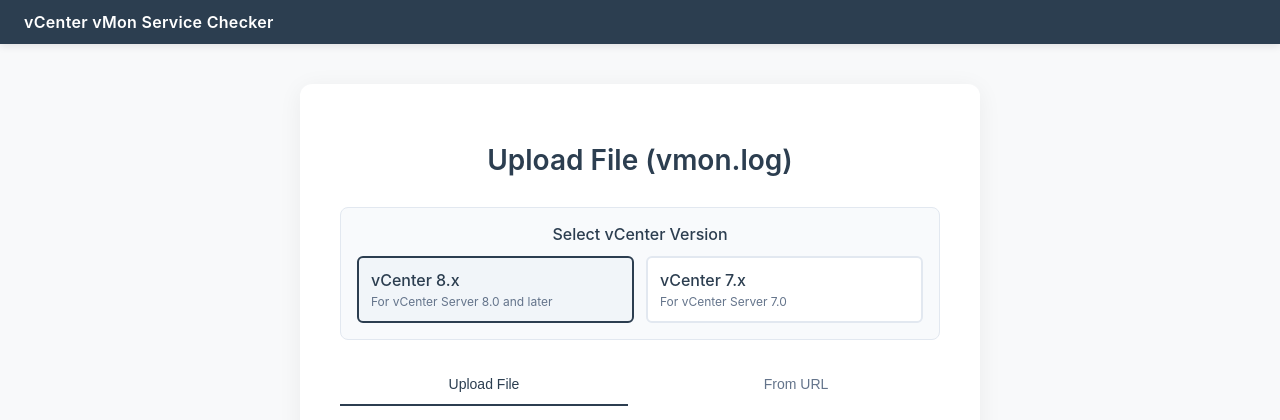
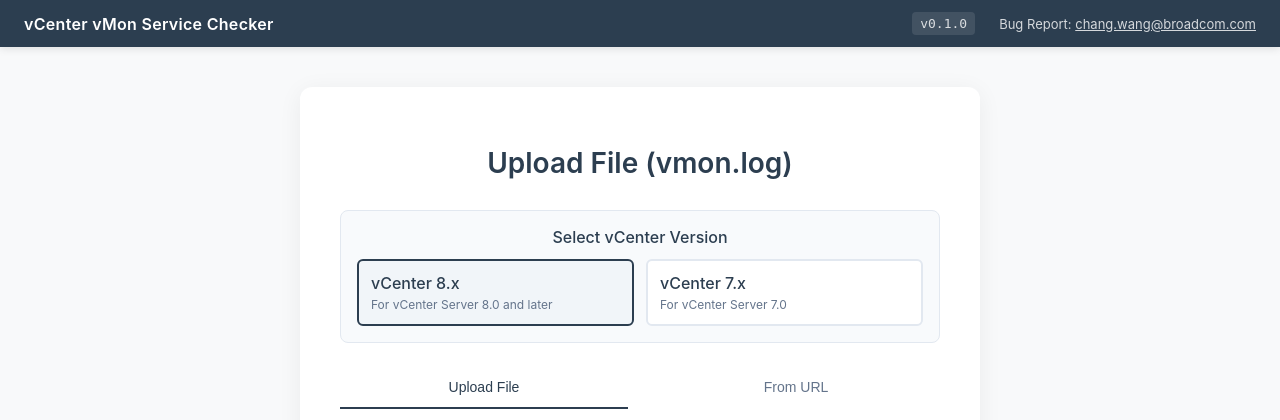
Before and after one commit to yxyj1919/307-vmw-vcenter-log-extractor, a Flask app: page /upload in a window 1280 px wide. Shown: the top 420 px of the page. Run offline with Flask 3, Linux system fonts and the light colour scheme.

Commit message:
[RELEASE] v0.1.0

```diff
--- a/templates/upload.html
+++ b/templates/upload.html
@@ -32,6 +32,31 @@
             text-decoration: none;
             font-size: 16px;
             letter-spacing: 0.3px;
+        }
+
+        .navbar-right {
+            display: flex;
+            align-items: center;
+            gap: 24px;
+            font-size: 13px;
+            color: rgba(255, 255, 255, 0.8);
+        }
+
+        .version-tag {
+            padding: 4px 8px;
+            background: rgba(255, 255, 255, 0.1);
+            border-radius: 4px;
+            font-family: monospace;
+        }
+
+        .bug-report {
+            color: rgba(255, 255, 255, 0.8);
+            text-decoration: none;
+            transition: color 0.2s ease;
+        }
+
+        .bug-report:hover {
+            color: white;
         }
 
         .main-content {
@@ -296,6 +321,10 @@
 <body>
     <div class="navbar">
         <a href="/" class="navbar-brand">vCenter vMon Service Checker</a>
+        <div class="navbar-right">
+            <span class="version-tag">v0.1.0</span>
+            <span class="bug-report">Bug Report: <a href="mailto:chang.wang@broadcom.com" style="color: inherit;">chang.wang@broadcom.com</a></span>
+        </div>
     </div>
 
     <div class="main-content">
```
Also changed, not shown: templates/index.html (+29 -0 lines), CHANGELOG.md (added), README.md (added).
